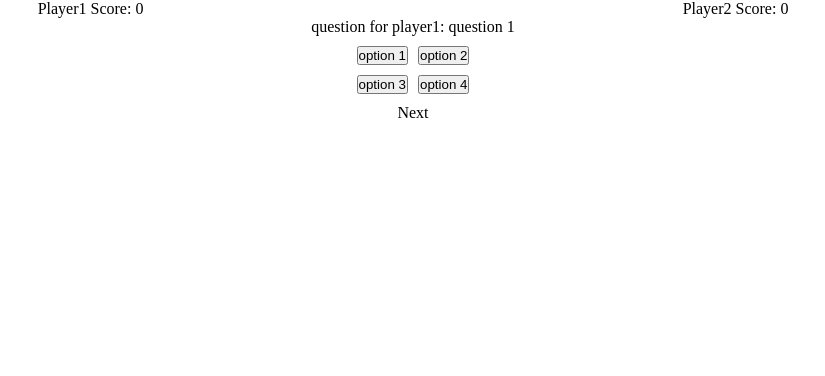
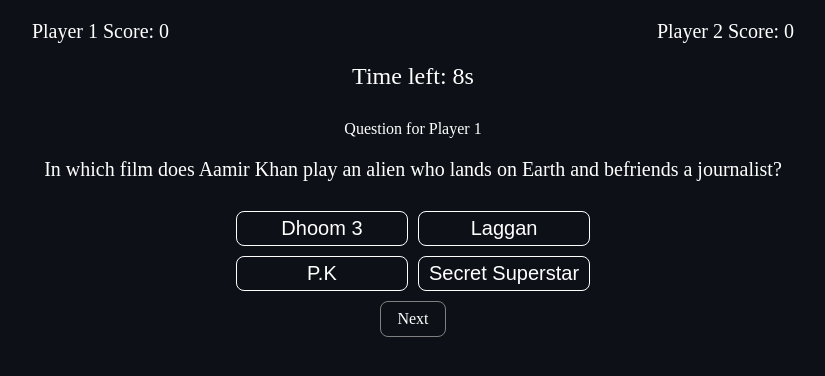
Before and after one commit to mohitpuri-codes/Practical-test-2, a website built with Parcel: page index.html in a window 1280 px wide. Both pictures are taken after a click on the element "Start". Shown: the whole page, without its empty margins (227-1052 px from the left). Built offline with nearby package versions, Linux system fonts and the light colour scheme.

Commit message:
feat: Added the timer to question and Final Scoreboard

```diff
--- a/index.html
+++ b/index.html
@@ -10,15 +10,15 @@
     <div id="root">
       <div id="players">
         <div id="player1">
-          <span id="player1-name">Player1</span>
+          <span id="player1-name">Player 1</span>
           <span id="player1-score">Score: 0</span>
         </div>
         <div id="player1">
-          <span id="player2-name">Player2</span>
+          <span id="player2-name">Player 2</span>
           <span id="player2-score">Score: 0</span>
         </div>
       </div>
-      <div id="score-board"></div>
+
       <div id="questions-container"></div>
       <div id="next"></div>
     </div>
--- a/src/questionsList.ts
+++ b/src/questionsList.ts
@@ -6,53 +6,78 @@
 
 export const questionList: Question[] = [
   {
-    question: "question 1",
-    options: ["option 1", "option 2", "option 3", "option 4"],
+    question:
+      "In which film does Aamir Khan play an alien who lands on Earth and befriends a journalist?",
+    options: ["Dhoom 3", "Laggan", "P.K", "Secret Superstar"],
+    correctAns: 2,
+  },
+  {
+    question:
+      "Which film features Rancho, Farhan, and Raju as university friends navigating through life’s ups and downs?",
+    options: [" Taare Zameen Par", "3 Idiots", "Golmaal", "Lagaan"],
+    correctAns: 1,
+  },
+  {
+    question:
+      "Which film revolves around a wrestler’s journey, starring Salman Khan?",
+    options: [
+      "Sultan",
+      "Bajrangi Bhaijaan",
+      "Chak De! India",
+      "Tiger Zinda Hai",
+    ],
     correctAns: 0,
   },
   {
-    question: "question 2",
-    options: ["option 1", "option 2", "option 3", "option 4"],
+    question: "In which film does Hrithik Roshan play a superhero?",
+    options: ["War", "Dangal", "Zindagi Na Milegi Dobara", "Krrish"],
+    correctAns: 3,
+  },
+  {
+    question:
+      "Which film is about a father training his daughters to become wrestling champions?",
+    options: ["Chak De! India", "Dangal", "Mary Kom", "Lagaan"],
     correctAns: 1,
   },
   {
-    question: "question 3",
-    options: ["option 1", "option 2", "option 3", "option 4"],
+    question: "Bhai ka birthday hai, kuch special karte hain!",
+    options: ["Chhichhore", "Koi Mil Gaya", "Baahubali", "Tamasha"],
+    correctAns: 0,
+  },
+  {
+    question: "“Agar tum saath ho, toh sab kuch possible hai.”",
+    options: ["Pyaar Ka Punchnama", "Tanu Weds Manu", "3 Idiots", "Tamasha"],
+    correctAns: 1,
+  },
+  {
+    question: "Tera yaar hoon mai!",
+    options: [
+      "Dangal",
+      "Sonu Ke Titu Ki Sweety",
+      "Student of the Year",
+      "Koi Mil Gaya",
+    ],
+    correctAns: 1,
+  },
+  {
+    question: "Aaj kuch toh special karte hain!",
+    options: [
+      "Student of the Year",
+      "Zindagi Na Milegi Dobara",
+      "Dilwale",
+      "3 Idiots",
+    ],
     correctAns: 2,
   },
   {
-    question: "question 4",
-    options: ["option 1", "option 2", "option 3", "option 4"],
+    question:
+      "Life mein sab kuch perfect hona chahiye, tabhi life ka mazaa hai.",
+    options: [
+      "Kal Ho Naa Ho",
+      "Tanu Weds Manu",
+      "Zindagi Na Milegi Dobara",
+      "Gully Boy",
+    ],
     correctAns: 3,
   },
-  {
-    question: "question 5",
-    options: ["option 1", "option 2", "option 3", "option 4"],
-    correctAns: 0,
-  },
-  {
-    question: "question 6",
-    options: ["option 1", "option 2", "option 3", "option 4"],
-    correctAns: 1,
-  },
-  {
-    question: "question 7",
-    options: ["option 1", "option 2", "option 3", "option 4"],
-    correctAns: 2,
-  },
-  {
-    question: "question 8",
-    options: ["option 1", "option 2", "option 3", "option 4"],
-    correctAns: 3,
-  },
-  {
-    question: "question 9",
-    options: ["option 1", "option 2", "option 3", "option 4"],
-    correctAns: 0,
-  },
-  {
-    question: "question 10",
-    options: ["option 1", "option 2", "option 3", "option 4"],
-    correctAns: 1,
-  },
 ];
--- a/src/script.ts
+++ b/src/script.ts
@@ -5,50 +5,118 @@
   private nextBtnContainer: HTMLDivElement | null;
   private currentIndex: number;
   private nextBtn: HTMLDivElement;
-  private player1: string = "player1";
-  private player2: string = "player2";
+  private player1: string = "Player 1";
+  private player2: string = "Player 2";
   private score1: number = 0;
   private score2: number = 0;
   private playersContainer: HTMLDivElement | null;
   private timer: number = 0;
+  private timerInterval: number | null = null;
+  private timerDisplay: HTMLDivElement | null = null;
+  private timeLeft: number = 10;
 
   constructor(containerId: string, nextContainerId: string) {
     this.container = document.getElementById(containerId)!;
     this.nextBtnContainer = document.querySelector(nextContainerId);
     this.currentIndex = 0;
-
-    this.nextBtn = document.createElement("div");
+    this.nextBtn = document.querySelector("#next")!;
     this.nextBtn.textContent = "Start";
     this.nextBtn.addEventListener("click", this.goToNextQuestion.bind(this));
-    this.nextBtnContainer?.append(this.nextBtn);
     this.playersContainer = document.querySelector("#players");
+  }
+
+  private startTimer() {
+    this.timeLeft = 10;
+    if (this.timerDisplay) {
+      this.timerDisplay.textContent = `Time left: ${this.timeLeft}s`;
+    }
+
+    if (this.timerInterval) {
+      clearInterval(this.timerInterval);
+    }
+
+    this.timerInterval = setInterval(() => {
+      this.timeLeft--;
+      if (this.timerDisplay) {
+        this.timerDisplay.textContent = `Time left: ${this.timeLeft}s`;
+      }
+
+      if (this.timeLeft <= 0) {
+        this.handleTimeExpired();
+      }
+    }, 1000);
+  }
+
+  private handleTimeExpired() {
+    if (this.timerInterval) {
+      clearInterval(this.timerInterval);
+      this.timerInterval = null;
+    }
+
+    const allButtons = document.querySelectorAll("#options button");
+    allButtons.forEach((btn) => {
+      (btn as HTMLButtonElement).disabled = true;
+    });
+
+    const selectedButton = document.querySelector(
+      "#options button[style*='background-color']"
+    );
+    if (selectedButton) {
+      const selectedIndex = Number(selectedButton.id);
+      this.checkIfCorrect(this.currentIndex - 1, selectedIndex);
+    }
+
+    setTimeout(() => {
+      this.goToNextQuestion();
+    }, 1500);
   }
 
   private renderQuestion(index: number) {
     this.container.innerHTML = "";
-
+    let winner: string;
+    if (this.score1 === this.score2) winner = "draw";
+    else if (this.score1 > this.score2) winner = this.player1;
+    else winner = this.player2;
     if (index >= questionList.length) {
-      this.container.innerHTML = "Game Over";
+      this.container.innerHTML = `
+         <div class="game-over">
+        <p>Game Over</p>
+        <div id="leaderBoard">
+          <p>LeaderBoard:</p>
+          <div id="winner">Winner: ${winner}</div>
+          <div class="final-score">
+            <span>Player 1 : ${this.score1}</span>
+            <span>Player 2 : ${this.score2}</span>
+          </div>
+        </div>
+      </div>
+      `;
       this.nextBtn.style.display = "none";
+      if (this.timerDisplay) {
+        this.timerDisplay.style.display = "none";
+      }
       return;
     }
 
+    this.timerDisplay = document.createElement("div");
+    this.timerDisplay.id = "timer";
+    this.timerDisplay.style.fontSize = "24px";
+    this.timerDisplay.style.marginBottom = "20px";
+    this.timerDisplay.textContent = `Time left: ${this.timeLeft}s`;
+
     const questionLabel = document.createElement("div");
+    const questionFor = document.createElement("div");
+    if (index % 2 === 0) {
+      questionFor.textContent = "Question for " + this.player1;
+    } else {
+      questionFor.textContent = "Question for " + this.player2;
+    }
     questionLabel.id = "question";
-
     const ques = document.createElement("p");
-    ques.innerHTML =
-      index % 2 === 0
-        ? `
-    question for ${this.player1}:
-    ${questionList[index].question}`
-        : `
-    question for ${this.player2}:
-    ${questionList[index].question}`;
+    ques.innerHTML = questionList[index].question;
 
     const optionsContainer = document.createElement("div");
     optionsContainer.id = "options";
-
     questionList[index].options.forEach((option, idx) => {
       const btn = document.createElement("button");
       btn.id = idx.toString();
@@ -56,56 +124,63 @@
       optionsContainer.append(btn);
     });
 
-    questionLabel.append(ques, optionsContainer);
-    this.container.append(questionLabel);
+    questionLabel.append(questionFor, ques, optionsContainer);
+    this.container.append(this.timerDisplay, questionLabel);
+
+    this.startTimer();
 
     optionsContainer.addEventListener("click", (e: Event) => {
       const target = e.target as HTMLElement;
       const btn = target.closest("button");
-      const btnId = btn?.id;
+      if (!btn) return;
+
+      const btnId = btn.id;
       const selectedIndex = Number(btnId);
-      btn!.style.backgroundColor =
+      btn.style.backgroundColor =
         questionList[index].correctAns === selectedIndex ? "green" : "red";
+
       const allButtons = document.querySelectorAll("#options button");
       allButtons.forEach((btn) => {
         (btn as HTMLButtonElement).disabled = true;
       });
 
-      if (selectedIndex) {
-        optionsContainer.matches("button");
+      if (this.timerInterval) {
+        clearInterval(this.timerInterval);
+        this.timerInterval = null;
       }
+
       this.checkIfCorrect(index, selectedIndex);
+
+      setTimeout(() => {
+        this.goToNextQuestion();
+      }, 1500);
     });
   }
 
   private checkIfCorrect(index: number, selectedIndex: number) {
     if (selectedIndex === questionList[index].correctAns) {
       if (index % 2 === 0) {
+        ++this.score1;
+      } else {
         ++this.score2;
+      }
+      console.log(this.score1, this.score2);
+
+      this.updateScoreDisplay();
+    }
+  }
+
+  private updateScoreDisplay() {
     this.playersContainer!.innerHTML = `
       <div id="player1">
         <span id="player1-name">Player1</span>
         <span id="player1-score">Score: ${this.score1}</span>
       </div>
-        <div id="player1">
+      <div id="player2">
         <span id="player2-name">Player2</span>
         <span id="player2-score">Score: ${this.score2}</span>
       </div>
     `;
-      } else {
-        this.score1++;
-        this.playersContainer!.innerHTML = `
-          <div id="player1">
-          <span id="player1-name">Player1</span>
-          <span id="player1-score">Score: ${this.score1}</span>
-        </div>
-        <div id="player1">
-          <span id="player2-name">Player2</span>
-          <span id="player2-score">Score: ${this.score2}</span>
-        </div>
-        `;
-      }
-    }
   }
 
   private goToNextQuestion() {
@@ -116,5 +191,3 @@
 
 // Usage:
 new QuizGame("questions-container", "#next");
-
-// TODO:
--- a/style.css
+++ b/style.css
@@ -2,18 +2,13 @@
   margin: 0;
   padding: 0;
   box-sizing: border-box;
+  background-color: #0d1117;
+  color: white;
 }
 
-/* #root {
-  display: flex;
-  max-width: 800px;
-
-  align-items: center;
-  margin: 0 auto;
-  border: 1px solid red;
-} */
-
 #players {
+  margin: 20px;
+  font-size: 20px;
   display: flex;
   gap: 10px;
   justify-content: space-around;
@@ -26,17 +21,82 @@
   margin: 0 auto;
   justify-content: center;
   align-items: center;
+  flex-direction: column;
+}
+
+#questions-container {
+  width: fit-content;
 }
 
 #questions-container #question {
   display: flex;
   flex-direction: column;
   align-items: center;
+  gap: 20px;
 }
-#questions-container #question div {
+#questions-container #options {
   display: grid;
   grid-template-rows: repeat(2, 1fr);
   grid-template-columns: repeat(2, 1fr);
   gap: 10px;
   margin: 10px;
 }
+
+#questions-container #questions p {
+  font-size: 20px;
+}
+
+#next {
+  border: 1px solid grey;
+  width: fit-content;
+  padding: 8px 16px;
+  border-radius: 8px;
+}
+#next:hover {
+  border-color: green;
+
+  padding: 7px 14px;
+  cursor: pointer;
+}
+p {
+  font-size: 20px;
+}
+
+#options button {
+  padding: 5px 10px;
+  border: 1px solid white;
+  border-radius: 8px;
+  cursor: pointer;
+  font-size: 20px;
+}
+
+#options button:disabled {
+  color: black;
+  background-color: grey;
+}
+
+.game-over {
+  display: flex;
+  flex-direction: column;
+  text-align: center;
+  gap: 20px;
+  border: 1px solid white;
+  width: fit-content;
+  padding: 20px;
+  border-radius: 12px;
+}
+
+#leaderBoard {
+  display: flex;
+  gap: 20px;
+  flex-direction: column;
+}
+
+#winner {
+  font-size: 30px;
+}
+
+.final-score {
+  display: flex;
+  flex-direction: column;
+}
```
Lines whose indentation alone changed are shown as unchanged.
